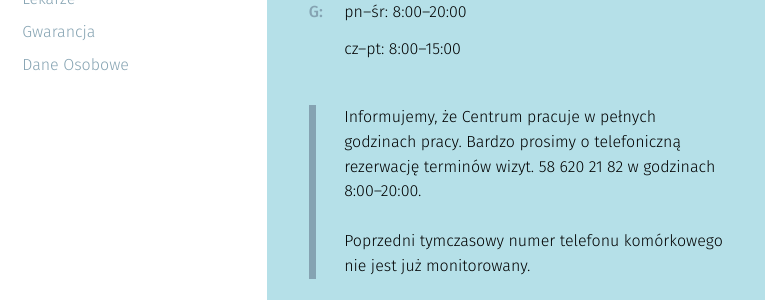
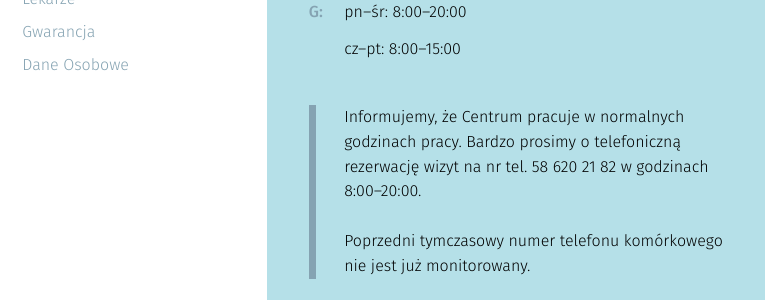
Before and after one commit to CSB4/bema4, a Jekyll site: the page built from index.html, in a window 1280 px wide and 900 px high. Shown: the part 354-654 px from the top of the window, without its empty margins (0-765 px from the left). Built offline with Jekyll 4.4.1, drawn with Linux system fonts in a browser that asks for light colours; nearby versions of some CDN libraries.

Commit message:
Update 0000-01-10-kontakt.markdown

```diff
--- a/_slides/0000-01-10-kontakt.markdown
+++ b/_slides/0000-01-10-kontakt.markdown
@@ -10,7 +10,7 @@ mail: "stomatologia@bema4.pl"
 godziny:
   - "<time itemprop=\"openingHours\" datetime=\"Mo-Th 08:00-20:00\"><b>pn&ndash;śr:</b> 8:00&ndash;20:00</time>"
   - "<time itemprop=\"openingHours\" datetime=\"Fr 08:00-15:00\"><b>cz&ndash;pt:</b> 8:00&ndash;15:00</time>"
-ogloszenie: 'Informujemy, że Centrum pracuje w pełnych godzinach pracy. Bardzo prosimy o telefoniczną rezerwację terminów wizyt.&nbsp;<a href="tel:+48586202182">58&nbsp;620&nbsp;21&nbsp;82</a> w godzinach 8:00&ndash;20:00.<br><br>Poprzedni tymczasowy numer telefonu komórkowego nie jest już monitorowany.'
+ogloszenie: 'Informujemy, że Centrum pracuje w normalnych godzinach pracy. Bardzo prosimy o telefoniczną rezerwację wizyt na nr tel.&nbsp;<a href="tel:+48586202182">58&nbsp;620&nbsp;21&nbsp;82</a> w godzinach 8:00&ndash;20:00.<br><br>Poprzedni tymczasowy numer telefonu komórkowego nie jest już monitorowany.'
 fullscreen: true
 published: true
 ---
```
